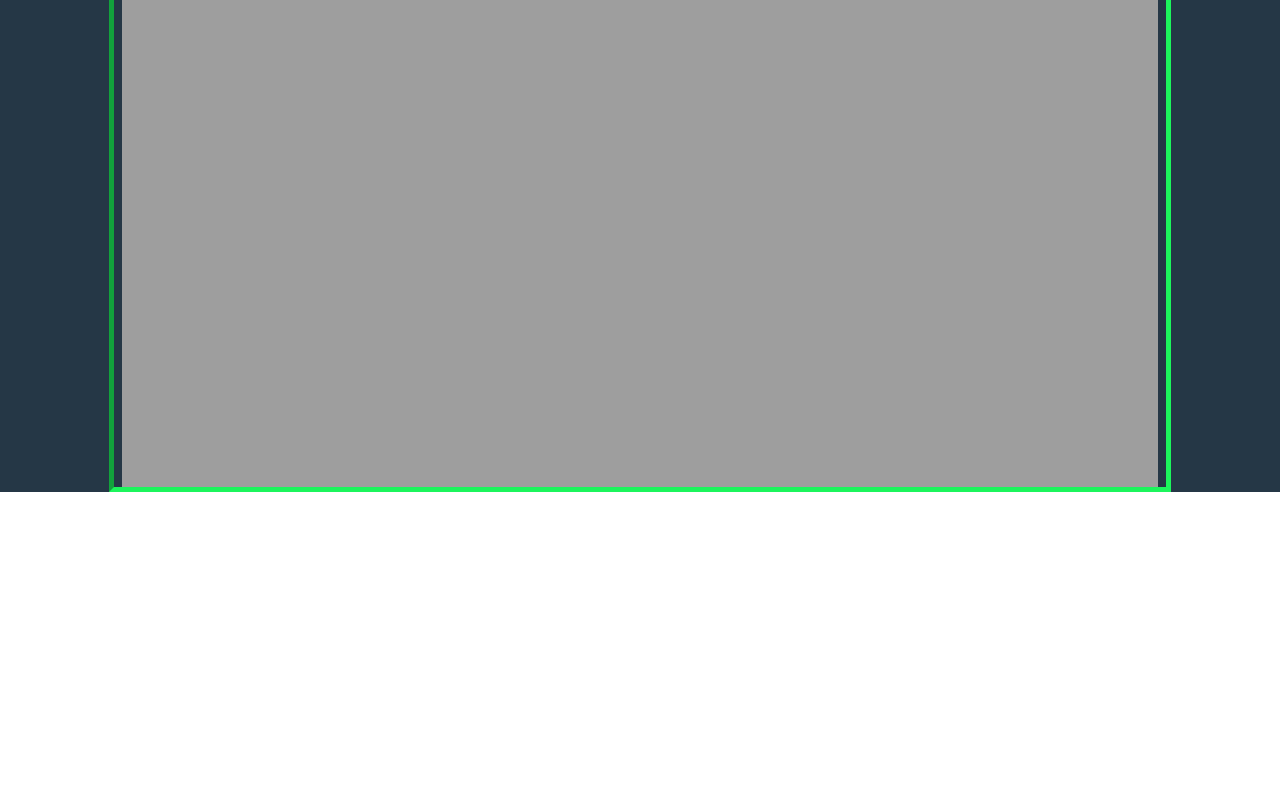
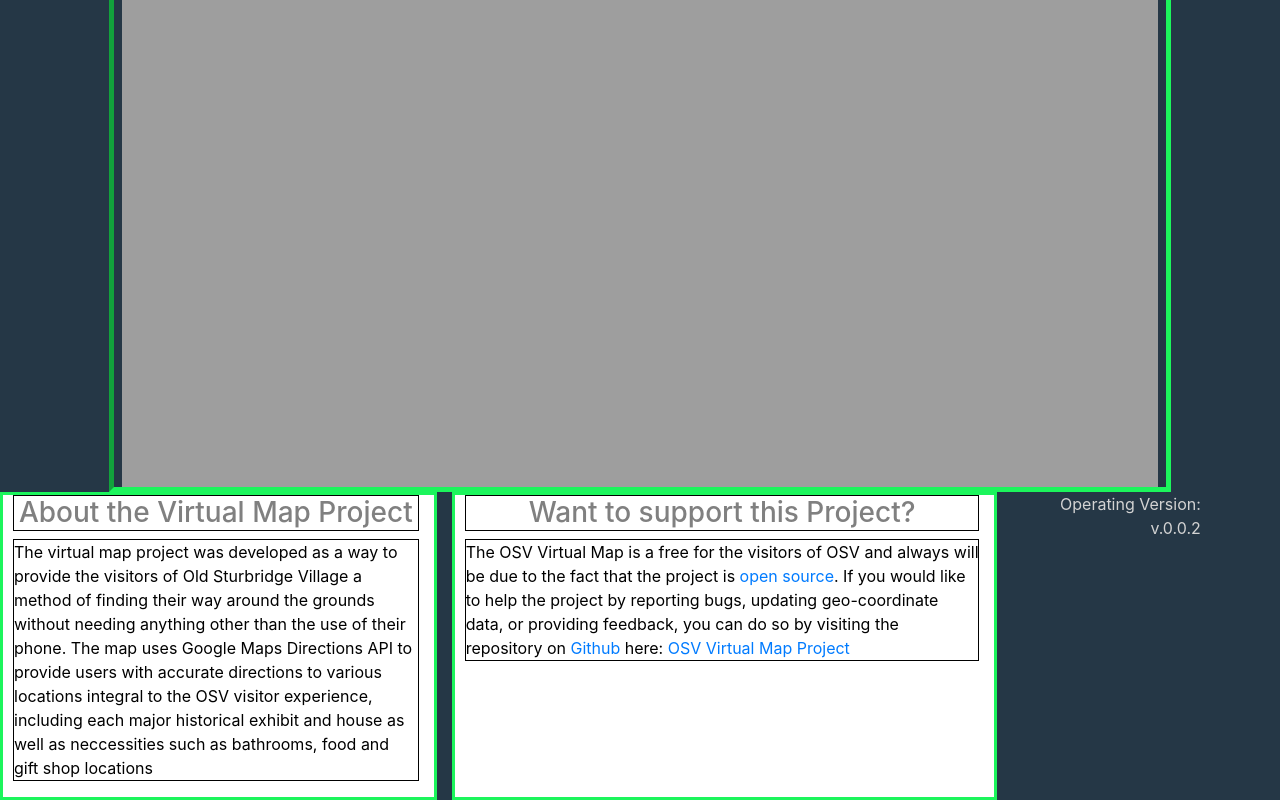
Before and after one commit to Fisher-Tech-Solutions-LLC/OSV-Virtual-Map, a plain HTML site: page OSV App/index.html in a window 1280 px wide. Shown: the part 408-1208 px from the top of the page. Before the commit the page ends 900 px from the top, so only its background shows below. Drawn offline with Linux system fonts and the light colour scheme; some packages are replaced by stand-ins of ours.

Commit message:
Cleaning up the Container for Web App
Ugly Container currently for the web app Iframe, working on introducing some more interesting visual elements as well as providing users with more detailed information on what the app currently does.

```diff
--- a/OSV App/css/style.css
+++ b/OSV App/css/style.css
@@ -1,32 +1,62 @@
 #map {
-    width:100%;
+    width: 100%;
     height: 750px;
 }
+
+#about {
+    background: white;
+    border: 3px solid #1cf55c;
+    padding-left: 10px;
+    margin-left: 15px;
+}
+
+#abouttitle {
+    text-align: center;
+    color: gray;
+    text-emphasis: bold;
+    border: 1px solid black;
+}
+#versioning{
+    color:lightgray;
+    text-align:right;
+}
+#aboutdescription {
+    margin-top: 0px;
+    padding-top: 0px;
+    text-align: left;
+    border: 1px solid black;
+    color: black;
+}
+
 #legend {
     font-family: Arial, sans-serif;
     background: #ede7c0;
     padding: 10px;
+    margin-top: 15px;
     margin: 10px;
     border: 3px solid #d38476;
 }
-#legend h3{
+
+#legend h3 {
     margin-top: 0;
 }
+
 #legend img {
     vertical-align: middle;
 }
 
 
-.map-container{
-overflow:hidden;
-padding-bottom:56.25%;
-position:relative;
-height:0;
+.map-container {
+    overflow: hidden;
+    padding-bottom: 56.25%;
+    position: relative;
+    height: 0;
 }
-.map-container iframe{
-left:0;
-top:0;
-height:100%;
-width:100%;
-position:absolute;
+
+.map-container iframe {
+    left: 0;
+    top: 0;
+    height: 100%;
+    width: 100%;
+    position: absolute;
 }
--- a/OSV App/index.html
+++ b/OSV App/index.html
@@ -5,6 +5,13 @@
     <meta charset="utf-8">
     <meta http-equiv="X-UA-Compatible" content="IE=edge">
     <meta name="viewport" contents="width=device-width, initial-scale=1">
+    <script async src="//pagead2.googlesyndication.com/pagead/js/adsbygoogle.js"></script>
+    <script>
+        (adsbygoogle = window.adsbygoogle || []).push({
+            google_ad_client: "ca-pub-4204145278397745",
+        enable_page_level_ads: true
+        });
+    </script>
 
     <title>Fisher Tech Solutions</title>
     <link href="css/bootstrap.min.css" rel="stylesheet">
@@ -26,7 +33,7 @@
         </div>
     </div>
 
-    <div class="row" style = "background: #253746; heigh:750px">
+    <div class="row" style = "background: #253746; height:750px">
         <div class="col-sm-1"></div>
         <div class="col-sm-10">
             <div id="map-container" class="z-depth-1-half map-container" style="height: 750px">
@@ -38,6 +45,20 @@
     <div class="row" style="background: #253746">
     </div>
 
+    <div class = "row" style = "background : #253746">
+        <div class = "col-sm-4" id = "about">
+            <h3 id="abouttitle">About the Virtual Map Project</h3>
+            <p id ="aboutdescription">The virtual map project was developed as a way to provide the visitors of Old Sturbridge Village a method of finding their way around the grounds without needing anything other than the use of their phone. The map uses Google Maps Directions API to provide users with accurate directions to various locations integral to the OSV visitor experience, including each major historical exhibit and house as well as neccessities such as bathrooms, food and gift shop locations</p>
+        </div>
+        <div class = "col-sm-5" id="about">
+            <h3 id = "abouttitle">Want to support this Project?</h3>
+            <p id = "aboutdescription">The OSV Virtual Map is a free for the visitors of OSV and always will be due to the fact that the project is <a href="https://en.wikipedia.org/wiki/Open_source">open source</a>. If you would like to help the project by reporting bugs, updating geo-coordinate data, or providing feedback, you can do so by visiting the repository on <a href="https://github.com/">Github</a> here: <a href="https://github.com/fisher2470/OSV-Virtual-Map">OSV Virtual Map Project</a></p>
+        </div>
+        <div class= "col-sm-2">
+            <p id="versioning">Operating Version: v.0.0.2</p>
+        </div>
+    </div>
+
     <script src="js/jquery-3.3.1.js"></script>
     <script src="js/bootstrap.min.js"></script>
 </body>
```
